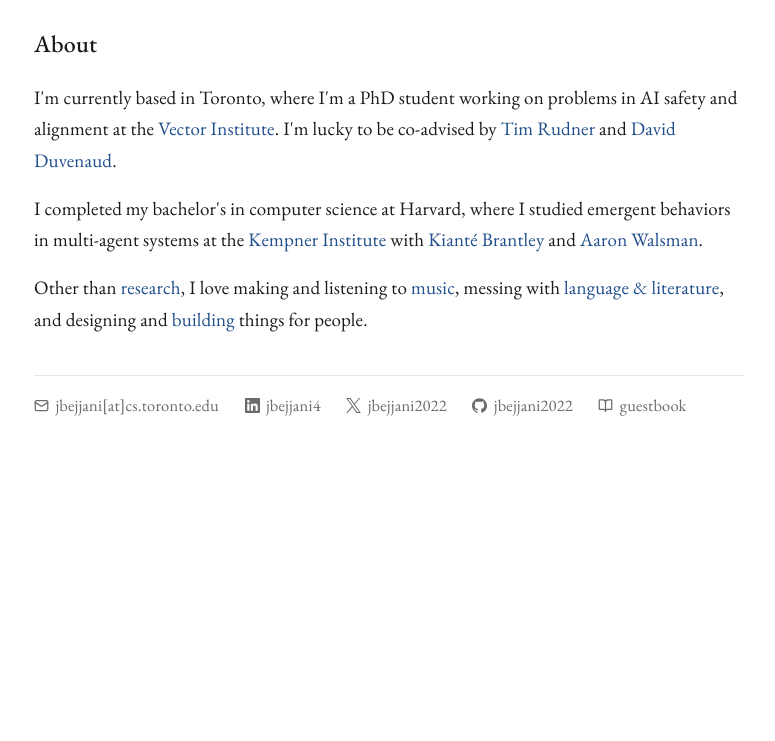
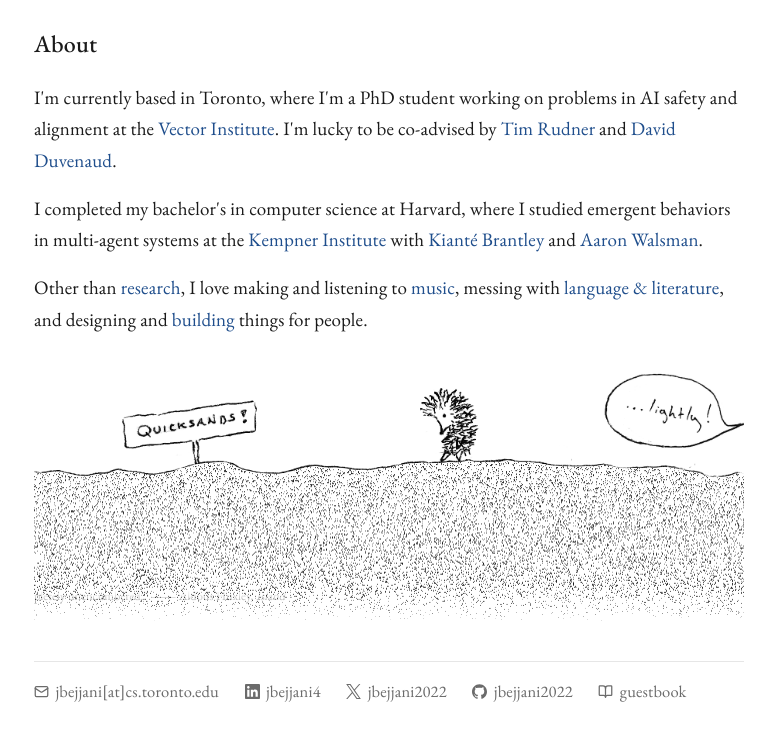
Before and after one commit to jbejjani2022/jbejjani2022.github.io, an Astro site: page /about in a window 1280 px wide. Shown: the part 93-834 px from the top of the page, without its empty margins (251-1026 px from the left). Before the commit the page ends 800 px from the top, so only its background shows below. Built offline with nearby package versions, Linux system fonts and the light colour scheme; Astro itself is replaced by a stand-in of ours; no server answers.

Commit message:
...lightly! on about and in ItF

```diff
--- /dev/null
+++ b/src/components/Lightly.astro
@@ -0,0 +1,109 @@
+---
+// The hedgehog walking lightly over quicksand, with the Huxley passage it comes from set as the sand
+// itself: a block of small text directly under the drawn ground line, covered in "invisible ink" that
+// parts under the pointer (src/scripts/sand.ts). Without JS the passage is simply readable.
+import { Image } from 'astro:assets';
+import lightly from '../assets/fog/lightly.png';
+
+// The drawing's ink spans x 82–1915 and y 80–346 of its 1995×426 canvas. The styles below scale it so
+// that those 1833px of ink run the full width of the text column, and crop it to y 70–352.
+//
+// GROUND is the y of the underside of the drawn ground line, sampled at 97 evenly spaced columns
+// across the ink. The sand canvas starts at y = SAND_TOP, a little above the line's highest point, and
+// is told how far down the line is at each column (as a fraction of its width), so the sand fills
+// right up to the line.
+const INK_WIDTH = 1833;
+const SAND_TOP = 298;
+// prettier-ignore
+const GROUND = [
+  333, 336, 333, 331, 334, 338, 342, 343, 340, 337, 336, 329, 330, 332, 334, 338, 340, 337, 334, 330, 322, 318, 312,
+  310, 308, 307, 308, 316, 325, 330, 334, 336, 337, 337, 334, 330, 324, 320, 317, 320, 321, 321, 323, 326, 327, 328,
+  326, 322, 321, 316, 313, 310, 309, 310, 310, 309, 307, 308, 306, 304, 306, 307, 307, 306, 302, 305, 307, 307, 309,
+  312, 316, 317, 318, 318, 318, 318, 317, 314, 317, 321, 323, 322, 322, 321, 321, 320, 321, 324, 329, 332, 336, 343,
+  346, 345, 343, 336, 336,
+];
+const surface = GROUND.map((y) => ((y + 2 - SAND_TOP) / INK_WIDTH).toFixed(4)).join(' ');
+---
+
+<figure class="lightly">
+  <div class="scene">
+    <Image
+      src={lightly}
+      alt="A small hedgehog tiptoes across the ground beside a sign that reads “Quicksands!”, saying “…lightly!”"
+      widths={[780, 1560, lightly.width]}
+      sizes="(max-width: 780px) 109vw, 773px"
+    />
+  </div>
+  <blockquote class="sand" data-sand>
+    <p>
+      “It’s dark because you are trying too hard. Lightly child, lightly. Learn to do everything lightly. Yes, feel
+      lightly even though you’re feeling deeply. Just lightly let things happen and lightly cope with them. I was so
+      preposterously serious in those days, such a humorless little prig. Lightly, lightly – it’s the best advice ever
+      given me. When it comes to dying even. Nothing ponderous, or portentous, or emphatic. No rhetoric, no tremolos,
+      no self conscious persona putting on its celebrated imitation of Christ or Little Nell. And of course, no
+      theology, no metaphysics. Just the fact of dying and the fact of the clear light. So throw away your baggage and
+      go forward. There are quicksands all about you, sucking at your feet, trying to suck you down into fear and
+      self-pity and despair. That’s why you must walk so lightly. Lightly my darling, on tiptoes and no luggage, not
+      even a sponge bag, completely unencumbered.” ― Aldous Huxley, <cite>Island</cite>
+    </p>
+    <div class="grains" aria-hidden="true"><canvas data-surface={surface}></canvas></div>
+  </blockquote>
+</figure>
+
+<script>
+  import '../scripts/sand.ts';
+</script>
+
+<style>
+  .lightly {
+    margin: 2.2rem 0 0;
+  }
+
+  /* Scale, shift and crop the drawing as described above. Only blank paper is cropped. */
+  .scene {
+    overflow: hidden;
+    aspect-ratio: 1833 / 282;
+  }
+  .scene :global(img) {
+    display: block;
+    width: 108.84%; /* 1995 / 1833 */
+    max-width: none;
+    margin: -3.82% 0 0 -4.47%; /* 70 / 1833 up, 82 / 1833 left */
+  }
+
+  .sand {
+    position: relative;
+    margin: 0;
+    /* The sand thins out to nothing over the bottom padding. */
+    padding: 3px 0 16px;
+    /* Vertical swipes still scroll the page; sideways ones brush the sand. */
+    touch-action: pan-y;
+    -webkit-tap-highlight-color: transparent;
+  }
+  .sand p {
+    margin: 0;
+    font-size: 12.5px;
+    line-height: 1.4;
+    letter-spacing: 0;
+    text-align: justify;
+    hyphens: auto;
+  }
+  @media (max-width: 599px) {
+    .sand p {
+      font-size: 11.5px;
+      line-height: 1.35;
+    }
+  }
+  .grains {
+    position: absolute;
+    inset: 0;
+    /* Reach up over the drawing to SAND_TOP: (352 - 298) / 1833 of the width. */
+    margin-top: -2.946%;
+    pointer-events: none;
+  }
+  .grains canvas {
+    display: block;
+    width: 100%;
+    height: 100%;
+  }
+</style>
--- /dev/null
+++ b/src/content/fog/lightly.md
@@ -0,0 +1,5 @@
+---
+title: "...lightly!"
+date: 2026-11-13
+type: sketch
+---
--- a/src/pages/about.astro
+++ b/src/pages/about.astro
@@ -1,5 +1,6 @@
 ---
 import Page from '../layouts/Page.astro';
+import Lightly from '../components/Lightly.astro';
 ---
 
 <Page title="About" description="About Joseph Bejjani, a PhD student in computer science at the University of Toronto.">
@@ -27,4 +28,5 @@ import Page from '../layouts/Page.astro';
       href="/projects/">building</a
     > things for people.
   </p>
+  <Lightly />
 </Page>
--- a/src/pages/guestbook/sign.astro
+++ b/src/pages/guestbook/sign.astro
@@ -348,8 +348,8 @@ const prompts = [
       } else if (key === 'question') {
         const q = QUESTIONS.find((q) => q.id === value || q.text === value);
         if (q) {
-          (el as HTMLSelectElement).value = q.id;
-          el.dispatchEvent(new Event('change'));
+          questionSelect.value = q.id;
+          questionSelect.dispatchEvent(new Event('change'));
         }
       } else if (key === 'prompt_public') {
         (el as HTMLInputElement).checked = value === true;
--- a/src/pages/intothefog/[slug].astro
+++ b/src/pages/intothefog/[slug].astro
@@ -2,6 +2,7 @@
 import { render } from 'astro:content';
 import Fog from '../../layouts/Fog.astro';
 import FogNav from '../../components/FogNav.astro';
+import Lightly from '../../components/Lightly.astro';
 import { getPieces } from '../../lib/data';
 
 export async function getStaticPaths() {
@@ -20,7 +21,8 @@ const { Content } = await render(piece);
       <h1 class="piece-title">{title}</h1>
       {/* Poems keep their line breaks; prose, sketches, and paintings are ordinary paragraphs and images. */}
       <div class:list={[type === 'poem' ? 'poem' : 'prose-piece', `piece-${type}`]}>
-        <Content />
+        {/* "...lightly!" is the interactive drawing from the About page rather than its plain image. */}
+        {piece.id === 'lightly' ? <Lightly /> : <Content />}
         {attribution && <p class="attribution">— {attribution}</p>}
       </div>
     </article>
--- /dev/null
+++ b/src/scripts/sand.ts
@@ -0,0 +1,197 @@
+// "Invisible ink" for elements marked data-sand (see src/components/Lightly.astro).
+//
+// A canvas laid over the text is filled with flickering grains on the page background, which hides
+// the text. Moving the pointer (or a finger) over it warms the cells underneath; warm cells are
+// transparent, and cool back down on their own, so the sand drifts back over the text.
+//
+// Each cell is one CSS pixel and holds a "heat": 0 is fully covered, 1 or more is fully clear. The
+// brush stamps heat well above 1 at its centre, so the middle of a stroke stays clear for a few
+// seconds while its edges close in first.
+//
+// The sand's top edge can follow a drawn line: the canvas's data-surface lists, at evenly spaced
+// columns, how far below the canvas top the sand starts, as fractions of the canvas width. Its bottom
+// edge thins out to nothing.
+
+const INK = 26; // grain colour, the site's --text (#1a1a1a)
+const PAPER = 255; // cover colour, the site's --bg
+const DENSITY = 0.18; // share of pixels that are grains
+const GRAIN_FPS = 10; // how often the grains reshuffle
+const BRUSH_RADIUS = 42; // CSS px
+const BRUSH_HEAT = 2.6; // heat stamped at the brush centre
+const COOLING = 0.44; // heat lost per second
+const BOTTOM_FADE = 34; // CSS px over which the sand thins out at the bottom
+const STROKE_GAP_MS = 120; // moves further apart than this are separate strokes
+
+// A cheap integer hash: the same (x, y, seed) always gives the same 32 random bits.
+function hash(x: number, y: number, seed: number) {
+  let h = Math.imul(x, 0x27d4eb2d) ^ Math.imul(y, 0x165667b1) ^ Math.imul(seed, 0x9e3779b1);
+  h = Math.imul(h ^ (h >>> 15), 0x2c1b3c6d);
+  h = Math.imul(h ^ (h >>> 12), 0x297a2d39);
+  return (h ^ (h >>> 15)) >>> 0;
+}
+
+function setupSand(el: HTMLElement) {
+  const canvas = el.querySelector('canvas')!;
+  const ctx = canvas.getContext('2d')!;
+  const surface = (canvas.dataset.surface ?? '0').split(' ').map(Number);
+  const still = matchMedia('(prefers-reduced-motion: reduce)').matches;
+
+  let scale = 1; // device pixels per cell
+  let cols = 0;
+  let rows = 0;
+  let heat = new Float32Array(0);
+  let depth = new Float32Array(0); // how much sand a cell can hold: 0 above the surface, 1 well inside
+  let image: ImageData | undefined;
+  let pixels = new Uint32Array(0);
+
+  let seed = 1;
+  let warm = false; // any cell above 0
+  let dirty = true;
+  let visible = false;
+  let raf = 0;
+  let lastFrame = 0;
+  let lastGrain = 0;
+  let stroke: { x: number; y: number; time: number } | undefined;
+
+  function resize() {
+    const w = Math.ceil(canvas.clientWidth);
+    const h = Math.ceil(canvas.clientHeight);
+    if (w === cols && h === rows) return;
+    cols = w;
+    rows = h;
+    scale = Math.min(2, Math.max(1, Math.round(devicePixelRatio)));
+    heat = new Float32Array(cols * rows);
+    depth = new Float32Array(cols * rows);
+    for (let cx = 0; cx < cols; cx++) {
+      // Interpolate the surface at this column.
+      const at = (cx / Math.max(1, cols - 1)) * (surface.length - 1);
+      const i = Math.min(surface.length - 1, Math.floor(at));
+      const next = surface[Math.min(surface.length - 1, i + 1)];
+      const top = (surface[i] + (next - surface[i]) * (at - i)) * cols;
+      for (let cy = 0; cy < rows; cy++) {
+        const below = Math.min(1, Math.max(0, cy + 1 - top));
+        const above = Math.min(1, (rows - cy) / BOTTOM_FADE);
+        depth[cy * cols + cx] = below * above;
+      }
+    }
+    warm = false;
+    canvas.width = cols * scale;
+    canvas.height = rows * scale;
+    image = cols && rows ? ctx.createImageData(canvas.width, canvas.height) : undefined;
+    pixels = image ? new Uint32Array(image.data.buffer) : new Uint32Array(0);
+    dirty = true;
+    wake();
+  }
+
+  function draw() {
+    if (!image) return;
+    const width = cols * scale;
+    for (let cy = 0; cy < rows; cy++) {
+      for (let cx = 0; cx < cols; cx++) {
+        const i = cy * cols + cx;
+        const cool = depth[i] * (1 - Math.min(1, heat[i]));
+        // Paper fades smoothly; grains thin out as they fade, so the edge of a stroke looks scattered.
+        const paperAlpha = cool * cool * (3 - 2 * cool) * 255;
+        const grainAlpha = Math.sqrt(cool) * 255;
+        const grainChance = DENSITY * cool * 0x10000;
+        for (let sy = 0; sy < scale; sy++) {
+          const py = cy * scale + sy;
+          for (let sx = 0; sx < scale; sx++) {
+            const px = cx * scale + sx;
+            const h = hash(px, py, seed);
+            if ((h & 0xffff) < grainChance) {
+              const shade = INK + (((h >>> 16) & 0xff) * 150) / 255;
+              pixels[py * width + px] = (grainAlpha << 24) | (shade << 16) | (shade << 8) | shade;
+            } else {
+              pixels[py * width + px] = (paperAlpha << 24) | (PAPER << 16) | (PAPER << 8) | PAPER;
+            }
+          }
+        }
+      }
+    }
+    ctx.putImageData(image, 0, 0);
+  }
+
+  function stamp(x: number, y: number) {
+    const x0 = Math.max(0, Math.floor(x - BRUSH_RADIUS));
+    const x1 = Math.min(cols - 1, Math.ceil(x + BRUSH_RADIUS));
+    const y0 = Math.max(0, Math.floor(y - BRUSH_RADIUS));
+    const y1 = Math.min(rows - 1, Math.ceil(y + BRUSH_RADIUS));
+    for (let cy = y0; cy <= y1; cy++) {
+      for (let cx = x0; cx <= x1; cx++) {
+        const d2 = ((cx - x) ** 2 + (cy - y) ** 2) / BRUSH_RADIUS ** 2;
+        if (d2 >= 1) continue;
+        const i = cy * cols + cx;
+        heat[i] = Math.max(heat[i], BRUSH_HEAT * (1 - d2) ** 2);
+      }
+    }
+    warm = true;
+  }
+
+  function brush(e: PointerEvent) {
+    const box = canvas.getBoundingClientRect();
+    const x = e.clientX - box.left;
+    const y = e.clientY - box.top;
+    // Fill in between pointer events so a fast swipe leaves a continuous trail.
+    if (stroke && e.timeStamp - stroke.time < STROKE_GAP_MS) {
+      const steps = Math.ceil(Math.hypot(x - stroke.x, y - stroke.y) / (BRUSH_RADIUS / 3));
+      for (let s = 1; s < steps; s++) {
+        stamp(stroke.x + ((x - stroke.x) * s) / steps, stroke.y + ((y - stroke.y) * s) / steps);
+      }
+    }
+    stamp(x, y);
+    stroke = { x, y, time: e.timeStamp };
+    wake();
+  }
+
+  function cool(seconds: number) {
+    warm = false;
+    for (let i = 0; i < heat.length; i++) {
+      if (heat[i] > 0) {
+        heat[i] = Math.max(0, heat[i] - COOLING * seconds);
+        warm = true;
+      }
+    }
+  }
+
+  function frame(time: number) {
+    raf = 0;
+    if (warm) {
+      cool(Math.min(0.1, (time - lastFrame) / 1000));
+      dirty = true;
+    }
+    lastFrame = time;
+    if (!still && time - lastGrain >= 1000 / GRAIN_FPS) {
+      seed++;
+      lastGrain = time;
+      dirty = true;
+    }
+    if (dirty) {
+      draw();
+      dirty = false;
+    }
+    wake();
+  }
+
+  // Keep animating only while on screen, and (with reduced motion) only while something is changing.
+  function wake() {
+    if (raf || !visible) return;
+    if (still && !warm && !dirty) return;
+    raf = requestAnimationFrame((time) => {
+      if (!lastFrame) lastFrame = time;
+      frame(time);
+    });
+  }
+
+  el.addEventListener('pointerdown', brush);
+  el.addEventListener('pointermove', brush);
+  new ResizeObserver(resize).observe(canvas);
+  new IntersectionObserver(([entry]) => {
+    visible = entry.isIntersecting;
+    lastFrame = 0;
+    wake();
+  }).observe(el);
+  resize();
+}
+
+document.querySelectorAll<HTMLElement>('[data-sand]').forEach(setupSand);
```
Also changed, not shown: src/assets/fog/lightly.png (added).
